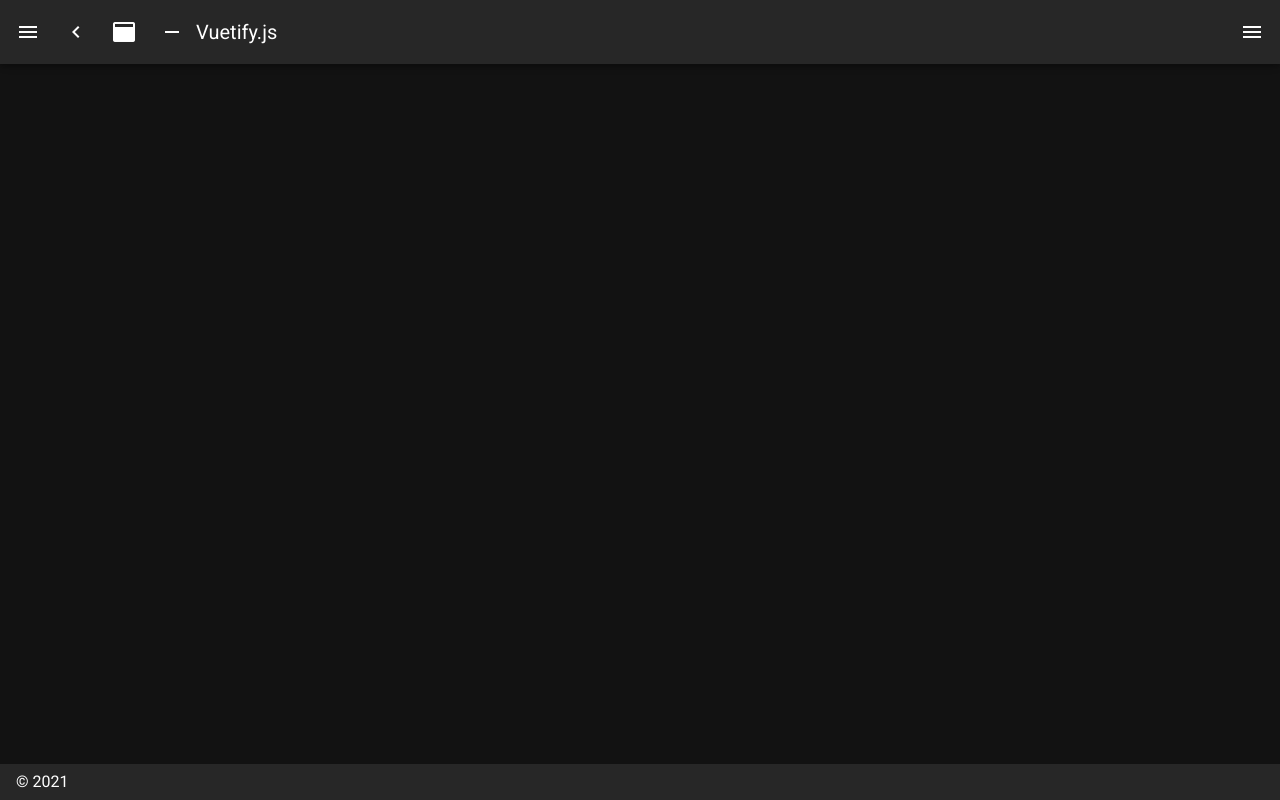
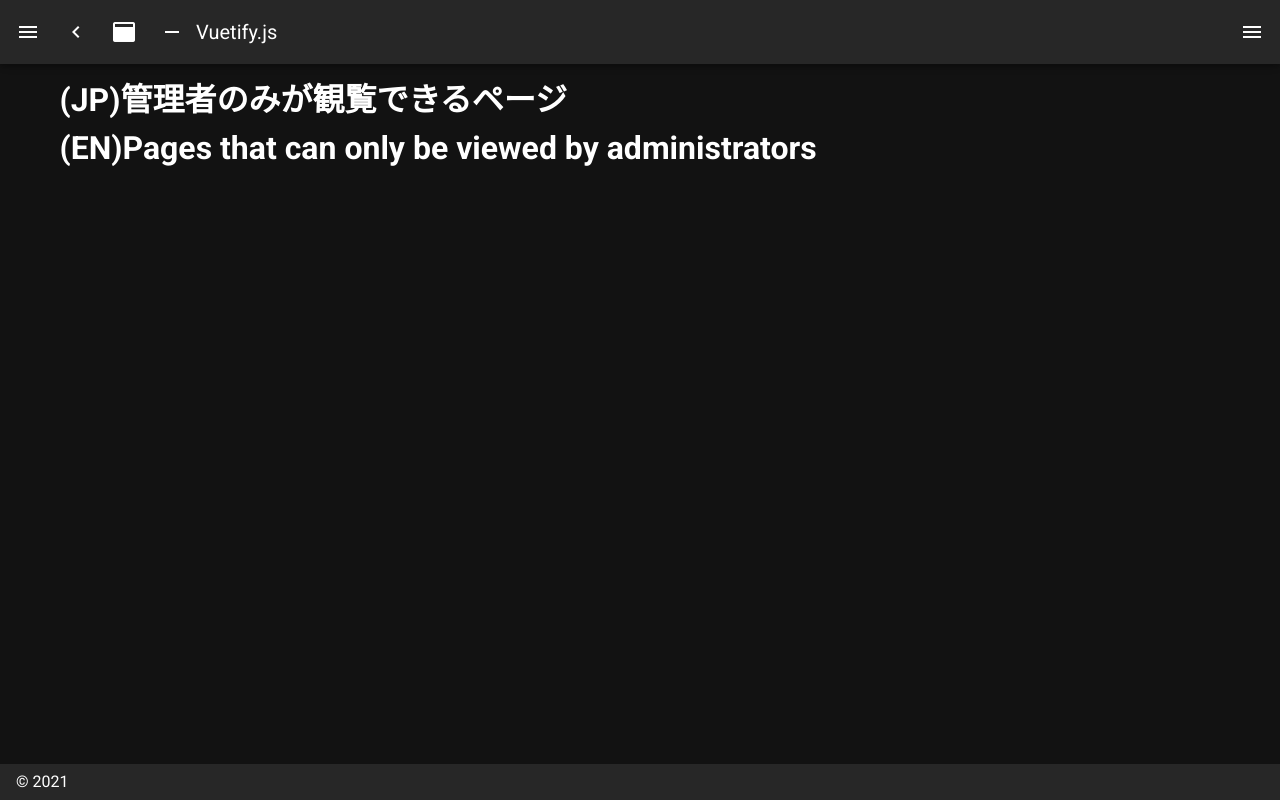
Before and after one commit to shakechi/keycloak_nuxt_sample, a Nuxt app: page /admin/page in a window 1280 px wide. Before the commit this address had no page. Built offline with nearby package versions, Linux system fonts and the light colour scheme.

Commit message:
create page

```diff
--- /dev/null
+++ b/pages/admin/page.vue
@@ -0,0 +1,6 @@
+<template>
+  <div>
+    <h1>(JP)管理者のみが観覧できるページ</h1>
+    <h1>(EN)Pages that can only be viewed by administrators</h1>
+  </div>
+</template>
--- /dev/null
+++ b/pages/secret/page.vue
@@ -0,0 +1,6 @@
+<template>
+  <div>
+    <h1>(JP)認証が完了しているユーザーは見れる</h1>
+    <h1>(EN)Users who have been authenticated can see</h1>
+  </div>
+</template>
```
